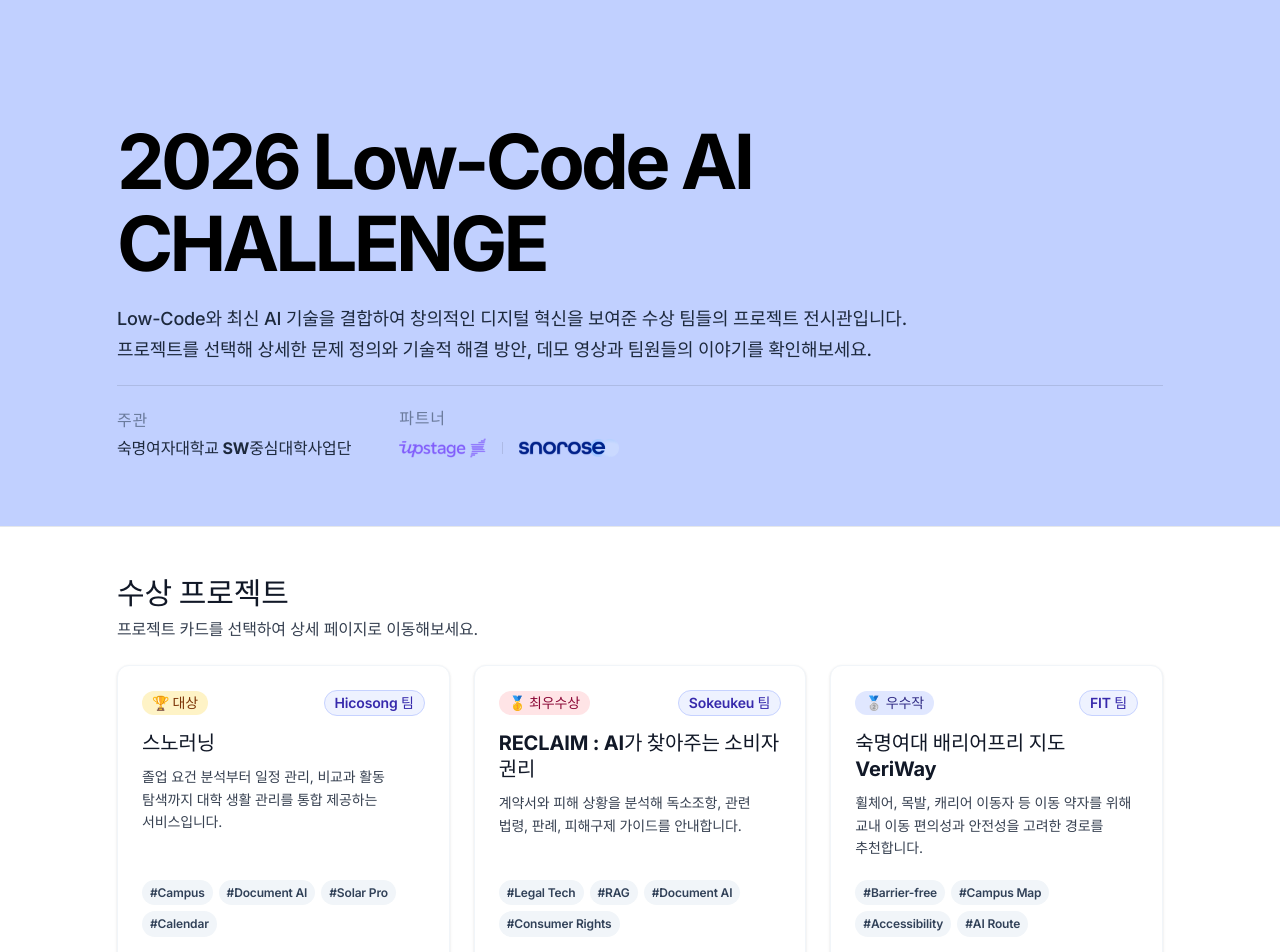
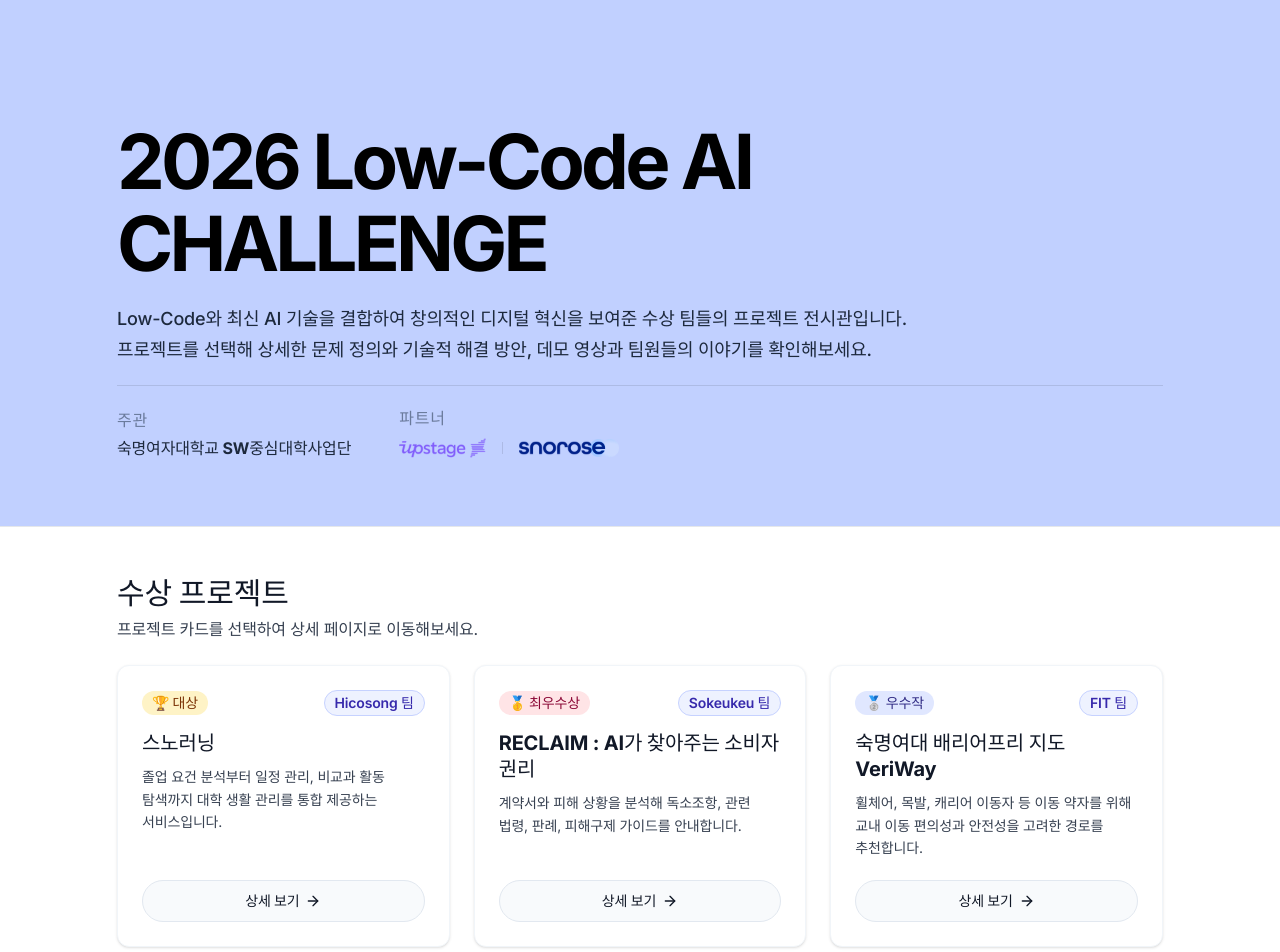
Before and after one commit to snorose/2026-low-code-ai-challenge-exhibition, a React (Vite) app: page / in a window 1280 px wide. Shown: the top 952 px of the page. Built offline with nearby package versions, Linux system fonts and the light colour scheme; a web font is replaced by a local one.

Commit message:
feat: tags 삭제 (#42)
* feat: 태그 삭제

* refactor: 줄바꿈 처리

```diff
--- a/src/components/ProjectPoster.jsx
+++ b/src/components/ProjectPoster.jsx
@@ -1,6 +1,6 @@
 import { getAwardLabelKo } from "@/utils/award";
 
-export default function ProjectPoster({ title, award, tag }) {
+export default function ProjectPoster({ title, award }) {
   return (
     <div className="relative w-full aspect-4/5 rounded-xl overflow-hidden bg-[#c1d0ff] p-6 flex flex-col justify-between text-left select-none border border-slate-300/40 dark:border-slate-800 text-black shadow-md">
       <div className="relative z-1 flex flex-col gap-1">
@@ -28,7 +28,6 @@ export default function ProjectPoster({ title, award, tag }) {
           <span className="text-sm font-extrabold text-slate-900 bg-white/70 px-2 py-0.5 rounded">
             {getAwardLabelKo(award)}
           </span>
-          <span className="text-sm font-bold text-slate-600">#{tag}</span>
         </div>
       </div>
     </div>
--- a/src/data/projects.js
+++ b/src/data/projects.js
@@ -470,7 +470,7 @@ const projectMembers = {
       description: "일정 관리, 포스터 제작 (개발 참여)",
     },
     {
-      name: "하지원",
+      name: "하지민",
       role: "컴퓨터과학전공",
       description: "프론트엔드 및 백엔드 개발 주축",
     },
--- a/src/pages/ProjectDetail.jsx
+++ b/src/pages/ProjectDetail.jsx
@@ -15,6 +15,8 @@ import {
 } from "lucide-react";
 
 function ProjectDetail({ project, onBack }) {
+  const titleWords = project.title.split(" ");
+
   const sections = [
     {
       eyebrow: "Project Introduction",
@@ -78,7 +80,16 @@ function ProjectDetail({ project, onBack }) {
                 id="project-title"
                 className="mt-4 mb-2 text-3xl font-extrabold text-(--text-h) min-[561px]:text-4xl min-[901px]:text-5xl leading-none"
               >
-                {project.title}
+                {titleWords.map((word, index) => (
+                  <span
+                    className={`inline-block ${
+                      index < titleWords.length - 1 ? "mr-[0.22em]" : ""
+                    }`}
+                    key={`${word}-${index}`}
+                  >
+                    {word}
+                  </span>
+                ))}
               </h1>
               <p className="m-0 mb-4 text-base font-bold text-indigo-600 dark:text-indigo-400 min-[561px]:text-lg">
                 {project.subtitle}
@@ -86,19 +97,6 @@ function ProjectDetail({ project, onBack }) {
               <p className="max-w-180 text-sm leading-[1.7] text-(--text) break-keep wrap-normal">
                 {project.summary}
               </p>
-              <div
-                className="mt-6 flex flex-wrap gap-2"
-                aria-label="프로젝트 키워드"
-              >
-                {project.tags.map((tag) => (
-                  <span
-                    className="inline-flex min-h-8 items-center rounded-full border border-slate-300 bg-slate-50 px-3.5 py-0.5 text-sm font-bold text-slate-800 dark:bg-[#1a1c2d] dark:border-slate-700 dark:text-slate-100"
-                    key={tag}
-                  >
-                    #{tag}
-                  </span>
-                ))}
-              </div>
             </div>
 
             <div className="flex justify-center min-[901px]:justify-end">
@@ -106,7 +104,6 @@ function ProjectDetail({ project, onBack }) {
                 <ProjectPoster
                   title={project.title}
                   award={project.award}
-                  tag={project.tags[0]}
                 />
               </div>
             </div>
--- a/src/pages/ProjectList.jsx
+++ b/src/pages/ProjectList.jsx
@@ -105,18 +105,7 @@ function ProjectList({ projects, onSelectProject }) {
                   {project.summary}
                 </p>
 
-                <div className="mt-auto flex flex-wrap gap-1.5">
-                  {project.tags.map((tag) => (
-                    <span
-                      key={tag}
-                      className="rounded-full bg-slate-100 px-2 text-[12px] font-semibold text-slate-700 dark:bg-slate-800 dark:text-slate-200"
-                    >
-                      #{tag}
-                    </span>
-                  ))}
-                </div>
-
-                <div className="mt-4 flex w-full items-center justify-center gap-1.5 rounded-full border border-slate-200 bg-slate-50 py-2.5 text-sm font-semibold text-(--text-h) transition-all duration-500 ease-out group-hover:border-[#c1d0ff] group-hover:bg-[#c1d0ff] group-hover:text-black dark:border-slate-800 dark:bg-[#1a1c2d]">
+                <div className="mt-auto flex w-full items-center justify-center gap-1.5 rounded-full border border-slate-200 bg-slate-50 py-2.5 text-sm font-semibold text-(--text-h) transition-all duration-500 ease-out group-hover:border-[#c1d0ff] group-hover:bg-[#c1d0ff] group-hover:text-black dark:border-slate-800 dark:bg-[#1a1c2d]">
                   상세 보기
                   <ArrowRight className="h-4 w-4 transform transition-transform duration-500 ease-out group-hover:translate-x-0.5" />
                 </div>
```
